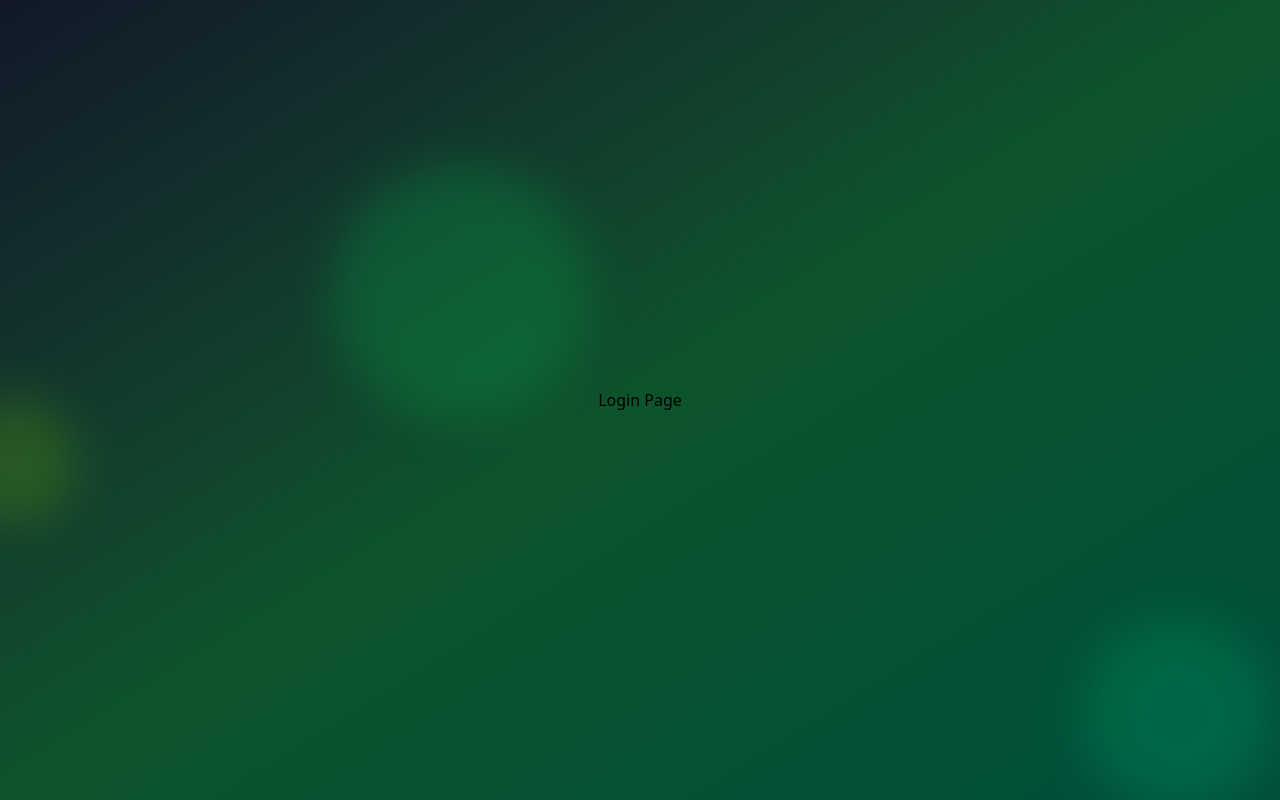
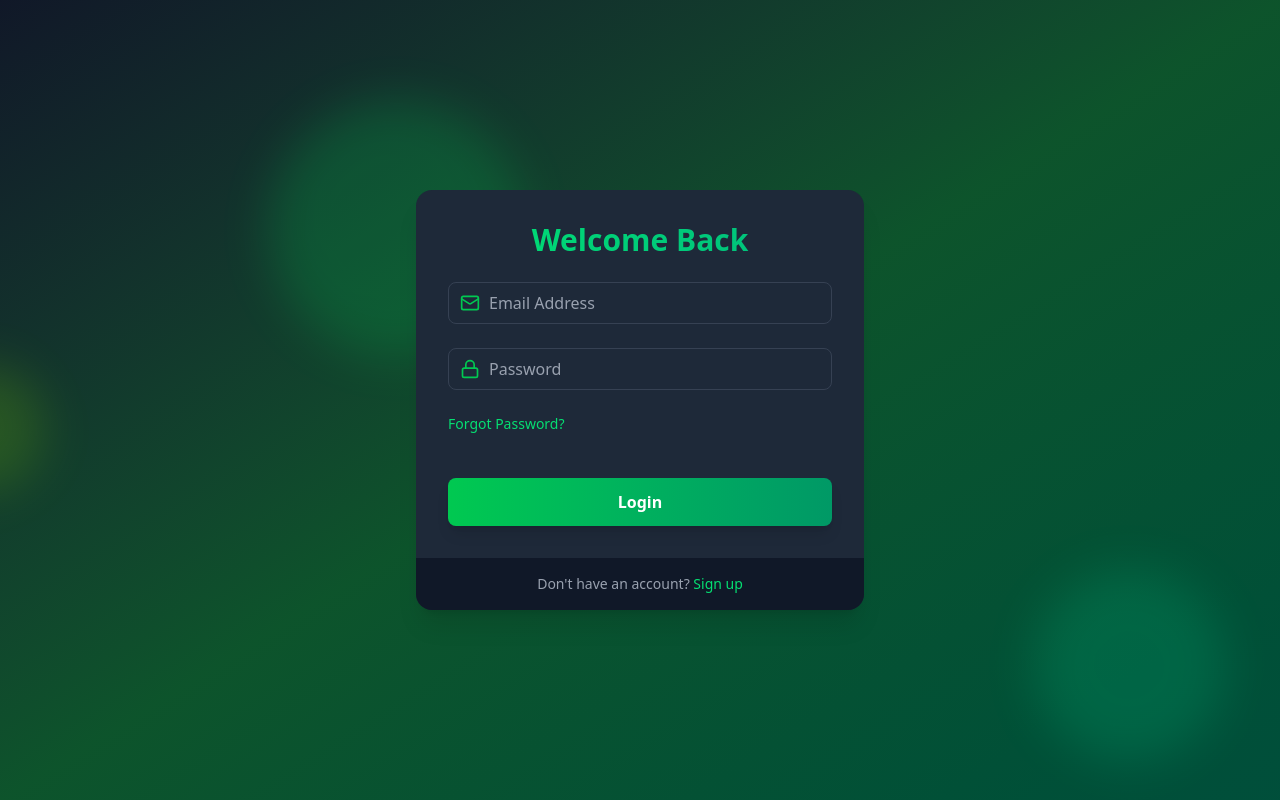
Before and after one commit to PrajwalWadekar/Authify, a React (Vite) app in the folder frontend/: page /login in a window 1280 px wide. Built offline with nearby package versions, Linux system fonts and the light colour scheme.

Commit message:
created verify email page

```diff
--- a/frontend/eslint.config.js
+++ b/frontend/eslint.config.js
@@ -24,6 +24,7 @@
     },
     rules: {
       "react/proop-types":"off",
+      "react/no-unescaped-entities":"off",
       'no-unused-vars': ['error', { varsIgnorePattern: '^[A-Z_]' }],
     },
   },
--- a/frontend/src/App.jsx
+++ b/frontend/src/App.jsx
@@ -2,6 +2,7 @@
 import {Route, Routes} from 'react-router-dom'
 import LoginPage from "./pages/LoginPage"
 import SignUpPage from "./pages/SignUpPage"
+import EmailVerificationPage from "./pages/EmailVerificationPage"
 
 function App() {
 
@@ -17,6 +18,7 @@
         <Route path='/' element={"Home"} />
         <Route path='/signup' element={<SignUpPage/>} />
         <Route path='/login' element={<LoginPage/>} />
+        <Route path='/verify-email' element={<EmailVerificationPage/>} />
       </Routes>
     </div>
   )
--- /dev/null
+++ b/frontend/src/pages/EmailVerificationPage.jsx
@@ -0,0 +1,116 @@
+import React from "react";
+import { useNavigate } from "react-router-dom";
+import { motion } from "framer-motion";
+import { useState } from "react";
+import { useRef, useEffect } from "react";
+
+const EmailVerificationPage = () => {
+  const [code, setCode] = useState(["", "", "", "", "", ""]);
+  const inputRefs = useRef([]);
+  const navigate = useNavigate();
+  const isLoading = false;
+
+  const handleChange = (index, value) => {
+		const newCode = [...code];
+
+		// Handle pasted content
+		if (value.length > 1) {
+			const pastedCode = value.slice(0, 6).split("");
+			for (let i = 0; i < 6; i++) {
+				newCode[i] = pastedCode[i] || "";
+			}
+			setCode(newCode);
+
+			// Focus on the last non-empty input or the first empty one
+			const lastFilledIndex = newCode.findLastIndex((digit) => digit !== "");
+			const focusIndex = lastFilledIndex < 5 ? lastFilledIndex + 1 : 5;
+			inputRefs.current[focusIndex].focus();
+		} else {
+			newCode[index] = value;
+			setCode(newCode);
+
+			// Move focus to the next input field if value is entered
+			if (value && index < 5) {
+				inputRefs.current[index + 1].focus();
+			}
+		}
+	};
+
+  const handleKeyDown = (index, e) => {
+		if (e.key === "Backspace" && !code[index] && index > 0) {
+			inputRefs.current[index - 1].focus();
+		}
+	};
+
+    const handleSubmit = async (e) => {
+		e.preventDefault();
+		const verificationCode = code.join("");
+		try {
+			await verifyEmail(verificationCode);
+			navigate("/");
+			toast.success("Email verified successfully");
+		} catch (error) {
+			console.log(error);
+		}
+	};
+
+    // Auto submit when all fields are filled
+	useEffect(() => {
+		if (code.every((digit) => digit !== "")) {
+			handleSubmit(new Event("submit"));
+		}
+	}, [code]);
+
+  return (
+    <div
+      className="max-w-md w-full bg-gray-800 bg-opacity-50 backdrop-filter backdrop-blur-xl
+    rounded-2xl shadow-xl overflow-hidden"
+    >
+      <motion.div
+        initial={{ opacity: 0, y: -50 }}
+        animate={{ opacity: 1, y: 0 }}
+        transition={{ duration: 0.5 }}
+        className="bg-gray-800 bg-opacity-50 backdrop-filter backdrop-blur-xl rounded-2xl shadow-2xl p-8 w-full"
+      >
+        <h2 className="text-3xl font-bold mb-6 text-center bg-gradient-to-r from-green-400 to-emerald-500 text-transparent bg-clip-text">
+          Verify Your Email
+        </h2>
+        <p className="text-center text-gray-300 mb-6">
+          Enter the 6-digit code sent to your email address.
+        </p>
+
+        <form onSubmit={handleSubmit} className="space-y-6">
+           <div className="flex justify-between">
+                {code.map((digit, index) => (
+							<input
+								key={index}
+								ref={(el) => (inputRefs.current[index] = el)}
+								type='text'
+								maxLength='6'
+								value={digit}
+								onChange={(e) => handleChange(index, e.target.value)}
+								onKeyDown={(e) => handleKeyDown(index, e)}
+								className='w-12 h-12 text-center text-2xl font-bold
+                                 bg-gray-700 text-white border-2 border-gray-600 rounded-lg
+                                  focus:border-green-500 focus:outline-none'
+							/>
+						))}
+            </div>
+
+            <motion.button
+						whileHover={{ scale: 1.05 }}
+						whileTap={{ scale: 0.95 }}
+						type='submit'
+						disabled={isLoading || code.some((digit) => !digit)}
+						className='w-full bg-gradient-to-r from-green-500 to-emerald-600 text-white font-bold py-3 px-4 rounded-lg shadow-lg hover:from-green-600 hover:to-emerald-700 focus:outline-none focus:ring-2 focus:ring-green-500 focus:ring-opacity-50 disabled:opacity-50'
+					>
+						{isLoading ? "Verifying..." : "Verify Email"}
+					</motion.button>
+        </form>
+
+      </motion.div>
+    </div>
+  );
+};
+
+export default EmailVerificationPage;
--- a/frontend/src/pages/LoginPage.jsx
+++ b/frontend/src/pages/LoginPage.jsx
@@ -1,10 +1,83 @@
 import React from 'react'
+import {motion} from 'framer-motion';
+import {Mail, Lock, Loader } from "lucide-react";
+import { Link } from 'react-router-dom';
+import Input from '../componenets/Input';
+import { useState } from 'react';
+
 
 const LoginPage = () => {
+
+  const [email,setEmail] = useState("");
+  const [password,setPassword]= useState("");
+
+  const isLoading=false;
+
+  const handleLogin=(e)=>{
+    e.preventDefault();
+  }
   return (
-    <div>
-      <h1>Login Page</h1>
-    </div>
+    <motion.div
+    initial={{opacity:0, y:20}}
+    animate={{opacity:1, y:0}}
+    transition={{duration: 0.5}}
+    className='max-w-md w-full bg-gray-800 bg-opacity-50 backdrop-filter backdrop-blur-xl
+    rounded-2xl shadow-xl overflow-hidden'
+    >
+
+      <div className='p-8'>
+        <h2 className="text-3xl font-bold mb-6 text-center bg-gradient-to-r from-green-400 to-emerald-500
+      text-transparent bg-clip-text">
+        Welcome Back
+      </h2>
+
+      <form onSubmit={handleLogin}>
+        <Input
+        icon={Mail}
+        type="email"
+        placeholder="Email Address"
+        value={email}
+        onChange={(e)=>setEmail(e.target.value)}
+        />
+        <Input
+        icon={Lock}
+        type="password"
+        placeholder="Password"
+        value={password}
+        onChange={(e)=>setPassword(e.target.value)}
+        />
+
+        <div className="flex items-center mb-6">
+          <Link to="/forgot-password" className='text-sm text-green-400 hover:underline'>
+          Forgot Password?
+          </Link>
+        </div>
+
+        <motion.button
+                        className='mt-5 w-full py-3 px-4 bg-gradient-to-r from-green-500 to-emerald-600
+                        text-white font-bold rounded-lg shadow-lg hover:from-green-600
+                        hover:to-emerald-700 focus:outline-none focus:ring-2
+                        focus:ring-green-500 focus:ring-offset-2 focus:ring-offset-gray-900
+                        transition duration-200'
+                        whileHover={{scale:1.02}}
+                        whileTap={{scale:0.98}}
+                        type='submit'
+                        disabled={isLoading}
+                    >
+                        {isLoading ? <Loader className='w-6 h-6 animate-spin mx-auto'/> : "Login"}
+                    </motion.button>
+      </form>
+      </div>
+      <div className='px-8 py-4 bg-gray-900 bg-opacity-50 flex justify-center'>
+              <p className="text-sm text-gray-400">
+                  Don't have an account?{" "}
+                  <Link to={"/signup"} className='text-green-400 hover:underline'>
+                  Sign up
+                  </Link>
+              </p>
+          </div>
+
+    </motion.div>
   )
 }
 
```
